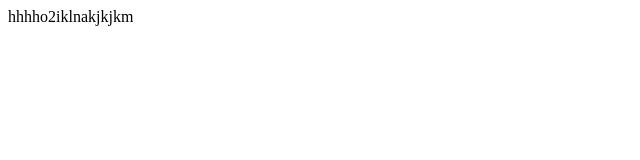
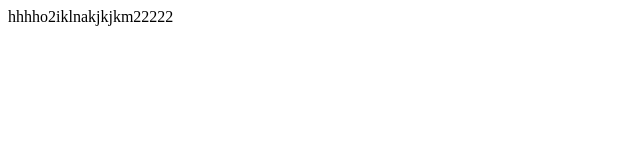
Before and after one commit to Aastha1111/SampleApp, a plain HTML site: page index.html in a window 1280 px wide. Shown: the full height of the page, 0-640 px from the left. Drawn offline with Linux system fonts and the light colour scheme.

Commit message:
changes in index.html

```diff
--- a/index.html
+++ b/index.html
@@ -3,6 +3,6 @@
 <title> INDEX</title>
 </head>
 <body>
-hhhho2iklnakjkjkm
+hhhho2iklnakjkjkm22222
 </body>
 </html>
```
